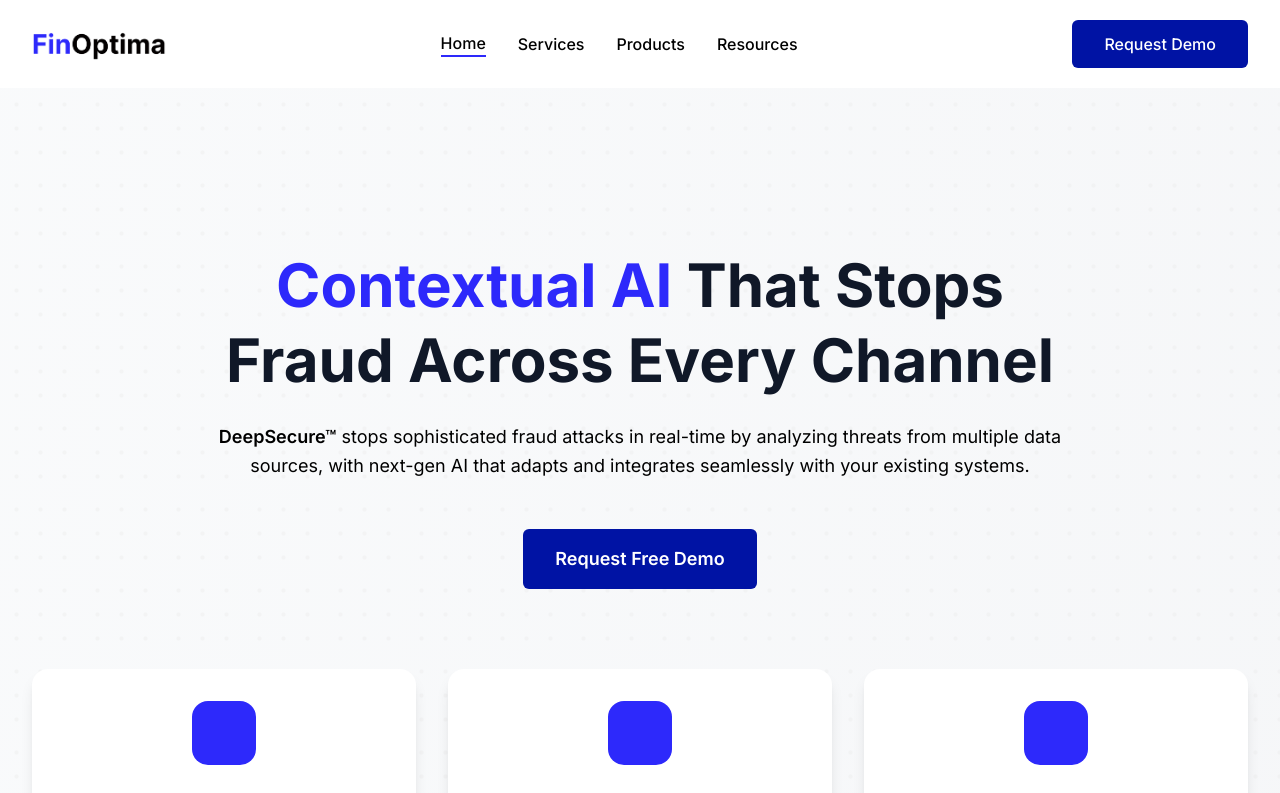
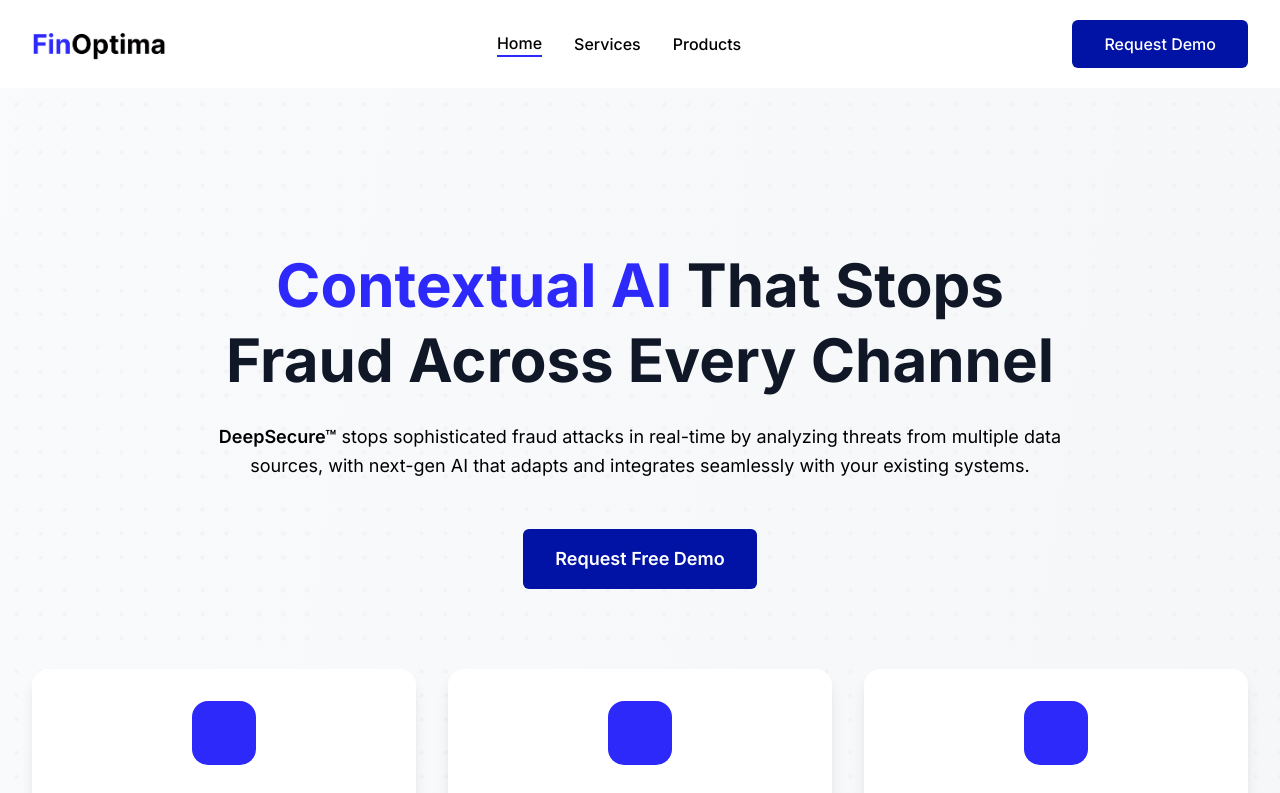
Before and after one commit to weboshi/finoptima, a Next.js app: page / in a window 1280 px wide. Shown: the top 793 px of the page. Built offline with nearby package versions, Linux system fonts and the light colour scheme; no server answers; some icons are missing.

Commit message:
Update page.tsx

```diff
--- a/app/page.tsx
+++ b/app/page.tsx
@@ -148,7 +148,6 @@ const FinOptimaLanding: React.FC = () => {
               <NavLink href="#" isActive>Home</NavLink>
               <NavLink onClick={() => scrollToSection('contact')}>Services</NavLink>
               <NavLink onClick={() => scrollToSection('products')}>Products</NavLink>
-              <NavLink href="#">Resources</NavLink>
             </div>
 
             {/* CTA Button */}
```
